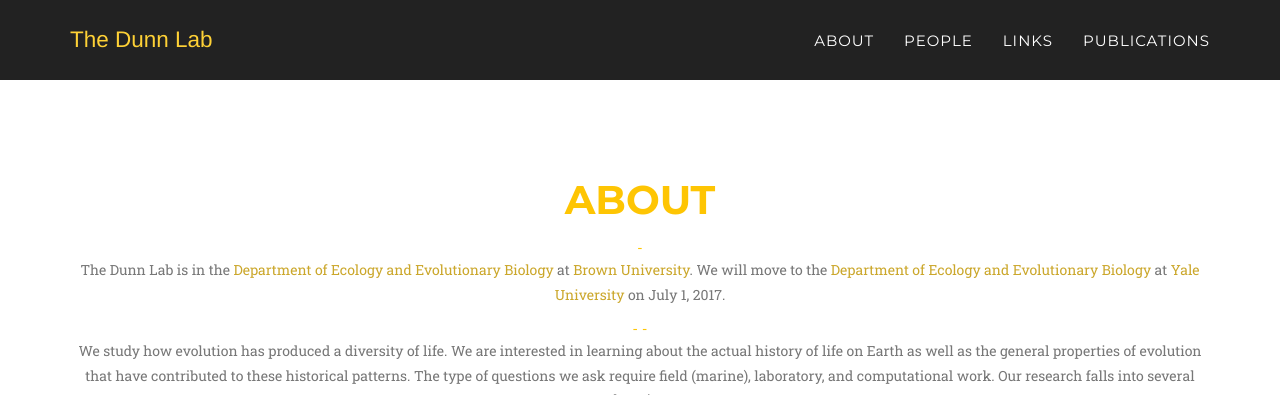
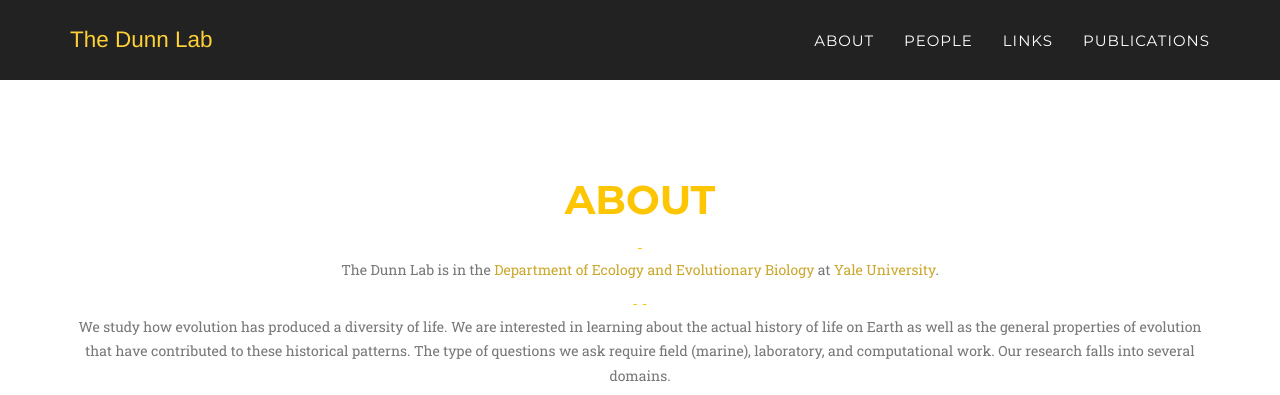
Before and after one commit to caseywdunn/caseywdunn.github.io, a Jekyll site: the page built from index.html, in a window 1280 px wide and 900 px high, scrolled down 730 px, cut to the strip 0-395 px from the top of the window. Built offline with Jekyll 4.4.1, drawn with Linux system fonts in a browser that asks for light colours; some web fonts are replaced.

Commit message:
updated location

```diff
--- a/_includes/about.html
+++ b/_includes/about.html
@@ -4,7 +4,7 @@
             <div class="row">
                 <div class="col-lg-12 text-center">
                     <h2 class="section-heading">About</h2>
--                    <p class="text-muted">The Dunn Lab is in the <a href="http://www.brown.edu/academics/ecology-and-evolutionary-biology/about/faculty">Department of Ecology and Evolutionary Biology</a> at <a href="http://www.brown.edu">Brown University</a>. We will move to the <a href="http://eeb.yale.edu">Department of Ecology and Evolutionary Biology</a> at <a href="http://www.yale.edu">Yale University</a> on July 1, 2017.</p>
+-                    <p class="text-muted">The Dunn Lab is in the <a href="http://eeb.yale.edu">Department of Ecology and Evolutionary Biology</a> at <a href="http://www.yale.edu">Yale University</a>.</p>
  -
  -                  <p class="text-muted">We study how evolution has produced a diversity of life. We are interested in learning about the actual history of life on Earth as well as the general properties of evolution that have contributed to these historical patterns. The type of questions we ask require field (marine), laboratory, and computational work. Our research falls into several domains.</p>
 
```
